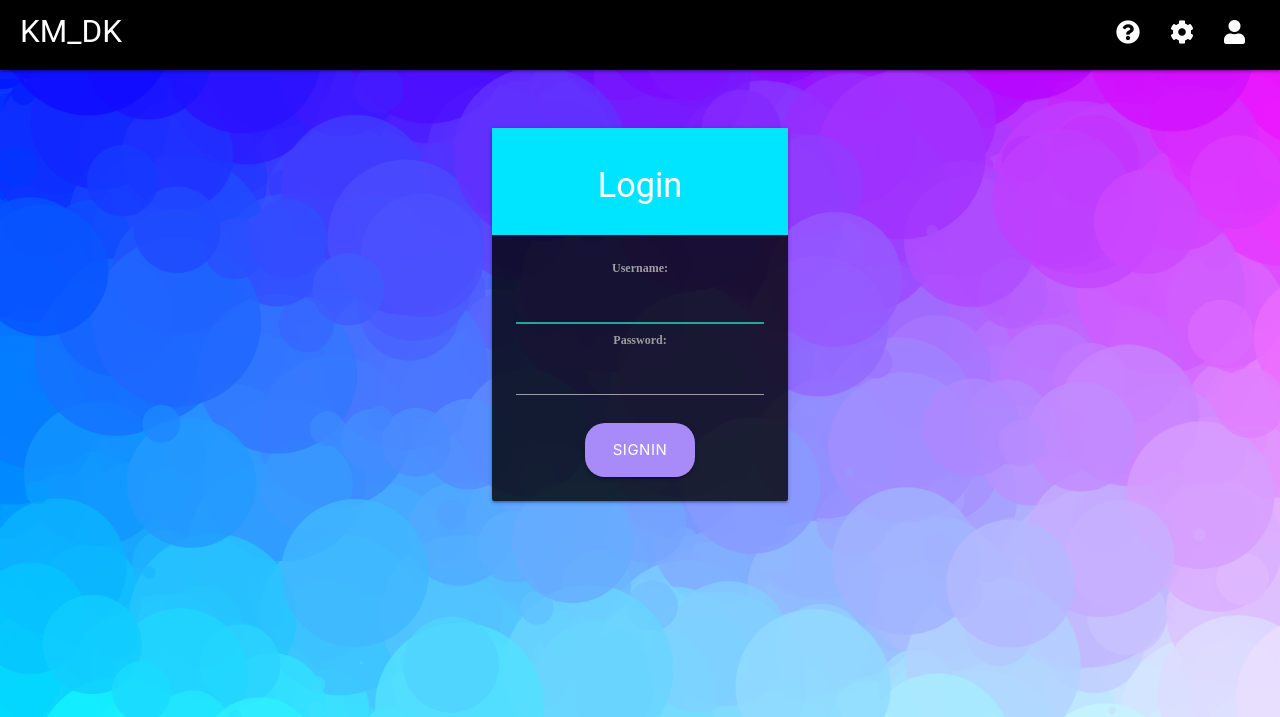
After one commit to dkage/kindle_manga, a Django app: page /signin in a window 1280 px wide. The commit adds this page. Shown: the top 717 px of the page. Run offline with Django 3.2, Linux system fonts and the light colour scheme; some libraries are stand-ins or nearby versions.

Commit message:
Add view, form and html for user signin

```diff
--- a/core/forms.py
+++ b/core/forms.py
@@ -1,5 +1,5 @@
 from django import forms
-from django.contrib.auth.forms import UserCreationForm
+from django.contrib.auth.forms import UserCreationForm, AuthenticationForm
 from django.contrib.auth.models import User
 
 
@@ -12,3 +12,10 @@ class SignUpForm(UserCreationForm):
     class Meta:
         model = User
         fields = ('username', 'first_name', 'last_name', 'email', 'password1', 'password2', )
+
+
+class SignInForm(AuthenticationForm):
+
+    class Meta:
+        model = User
+        fields = ('username', 'password')
--- a/core/urls.py
+++ b/core/urls.py
@@ -8,9 +8,9 @@ urlpatterns = [
     path('index', core.index),
 
     # Auth paths
+    path('signin', core.signin, name='signin'),
     path('signup', core.signup, name='signup'),
     path('account_success', core.account_success, name='account_success'),
-    path('login', core.login, name='login'),
     path('test', core.test, name='test'),
 
     # App paths
--- a/core/views.py
+++ b/core/views.py
@@ -1,7 +1,7 @@
 from django.shortcuts import render, redirect
 from django.contrib.auth import authenticate, login
 
-from core.forms import SignUpForm
+from core.forms import SignUpForm, SignInForm
 
 
 def index(request):
@@ -15,6 +15,7 @@ def dashboard(request):
 def signup(request):
     if request.method == 'POST':
         form = SignUpForm(request.POST)
+        print(form)
         if form.is_valid():
             form.save()
             username = form.cleaned_data.get('username')
@@ -32,7 +33,20 @@ def account_success(request):
 
 
 def signin(request):
-    return render(request, 'login.html')
+
+    if request.method == 'POST':
+        print(request.POST)
+        form = SignInForm(data=request.POST)
+        print(form)
+        if form.is_valid():
+            username = form.cleaned_data.get('username')
+            password = form.cleaned_data.get('password')
+            user = authenticate(username=username, password=password)
+            login(request, user)
+            return redirect('home')
+    else:
+        form = SignInForm()
+    return render(request, 'signin.html', {'signin_form': form})
 
 
 def test(request):
--- a/templates/base_sign_inup.html
+++ b/templates/base_sign_inup.html
@@ -49,7 +49,9 @@
             </div>
 
             <form method="post">
+
                 {% csrf_token %}
+
                 <div class="card-content">
 
                     {% block form_data %}
--- /dev/null
+++ b/templates/signin.html
@@ -0,0 +1,16 @@
+{% extends 'base_sign_inup.html' %}
+
+{% block page_title %} Sign In {% endblock %}
+
+{% block h4_title %} Login {% endblock %}
+
+
+
+{% block form_data %}
+    {% csrf_token %}
+    {{ signin_form.as_p }}
+    <div class="form-field center-align">
+        <input id="submit_button" class="btn-large" type="submit" name="" value="signin">
+    </div>
+
+{% endblock %}
```
Also changed, not shown: templates/login.html (deleted, +0 -9 lines), db.sqlite3.
